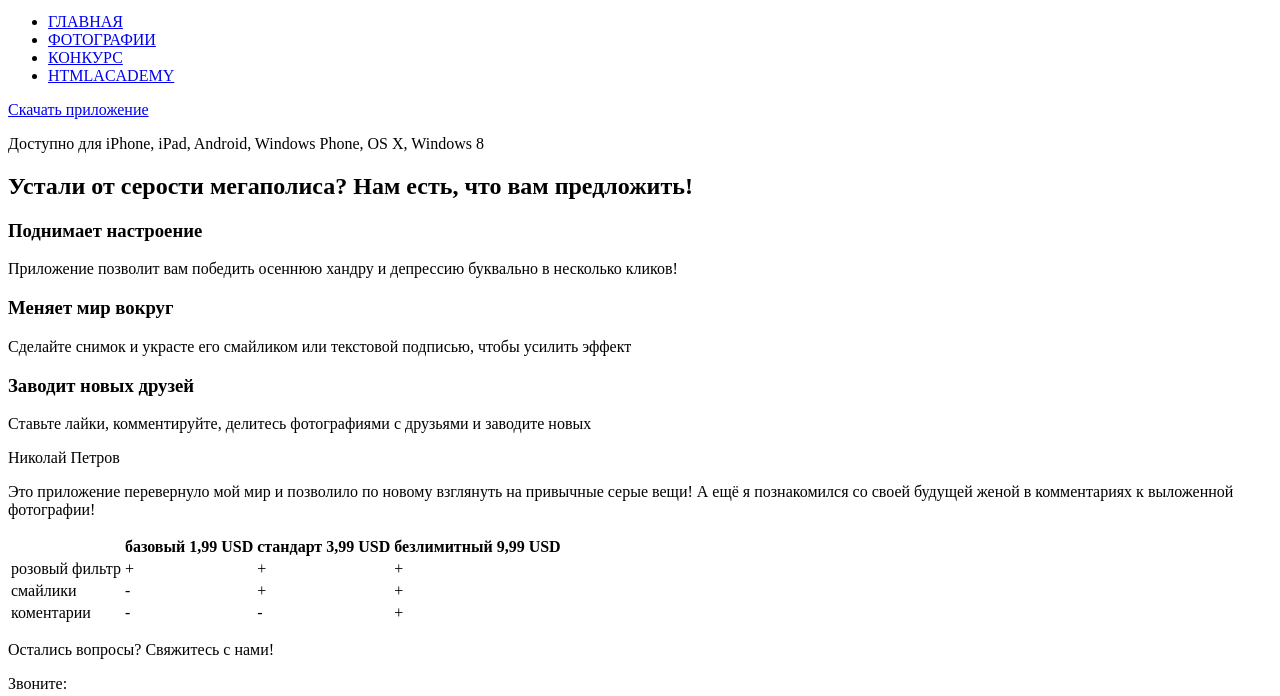
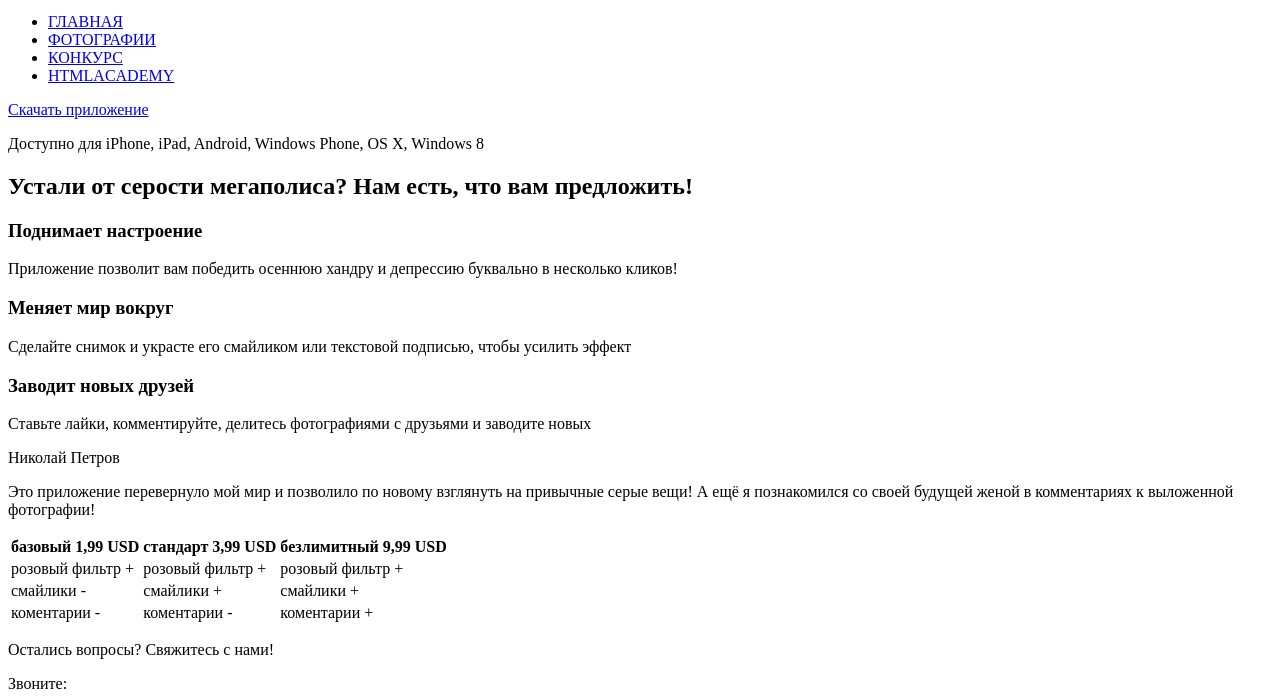
Before and after one commit to angelmer/240330-pink, a website: page I-index.html in a window 1280 px wide. Shown: the part 104-800 px from the top of the page. Drawn offline with Linux system fonts and the light colour scheme.

Commit message:
change I-photo.html in semantic

```diff
--- a/I-index.html
+++ b/I-index.html
@@ -58,7 +58,6 @@
         <section class="main__price price">
             <table class="price__items">
                 <tr>
-                    <th class="price__item"></th>
                     <th class="price__item">
                         <b>базовый</b>
                         <span >1,99 USD</span>
@@ -73,22 +72,19 @@
                     </th>
                 </tr>
                 <tr>
-                    <td>розовый фильтр</td>
-                    <td>+</td>
-                    <td>+</td>
-                    <td>+</td>
+                    <td>розовый фильтр +</td>
+                    <td>розовый фильтр +</td>
+                    <td>розовый фильтр +</td>
                 </tr>
                 <tr>
-                    <td>смайлики</td>
-                    <td>-</td>
-                    <td>+</td>
-                    <td>+</td>
+                    <td>смайлики -</td>
+                    <td>смайлики +</td>
+                    <td>смайлики +</td>
                 </tr>
                 <tr>
-                    <td>коментарии</td>
-                    <td>-</td>
-                    <td>-</td>
-                    <td>+</td>
+                    <td>коментарии -</td>
+                    <td>коментарии -</td>
+                    <td>коментарии +</td>
                 </tr>
             </table>
         </section>
```
Also changed, not shown: I-photo.html (+18 -18 lines).
